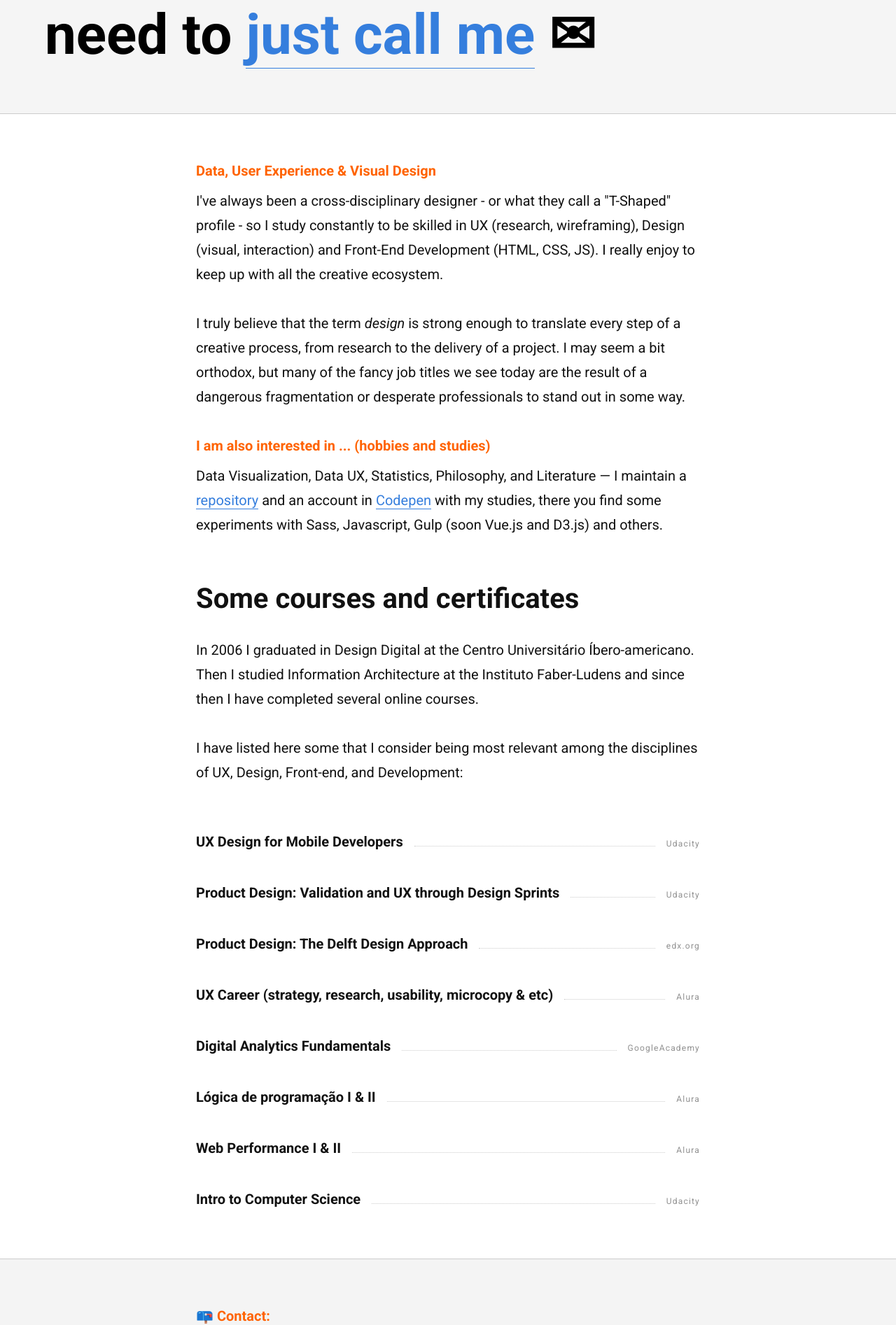
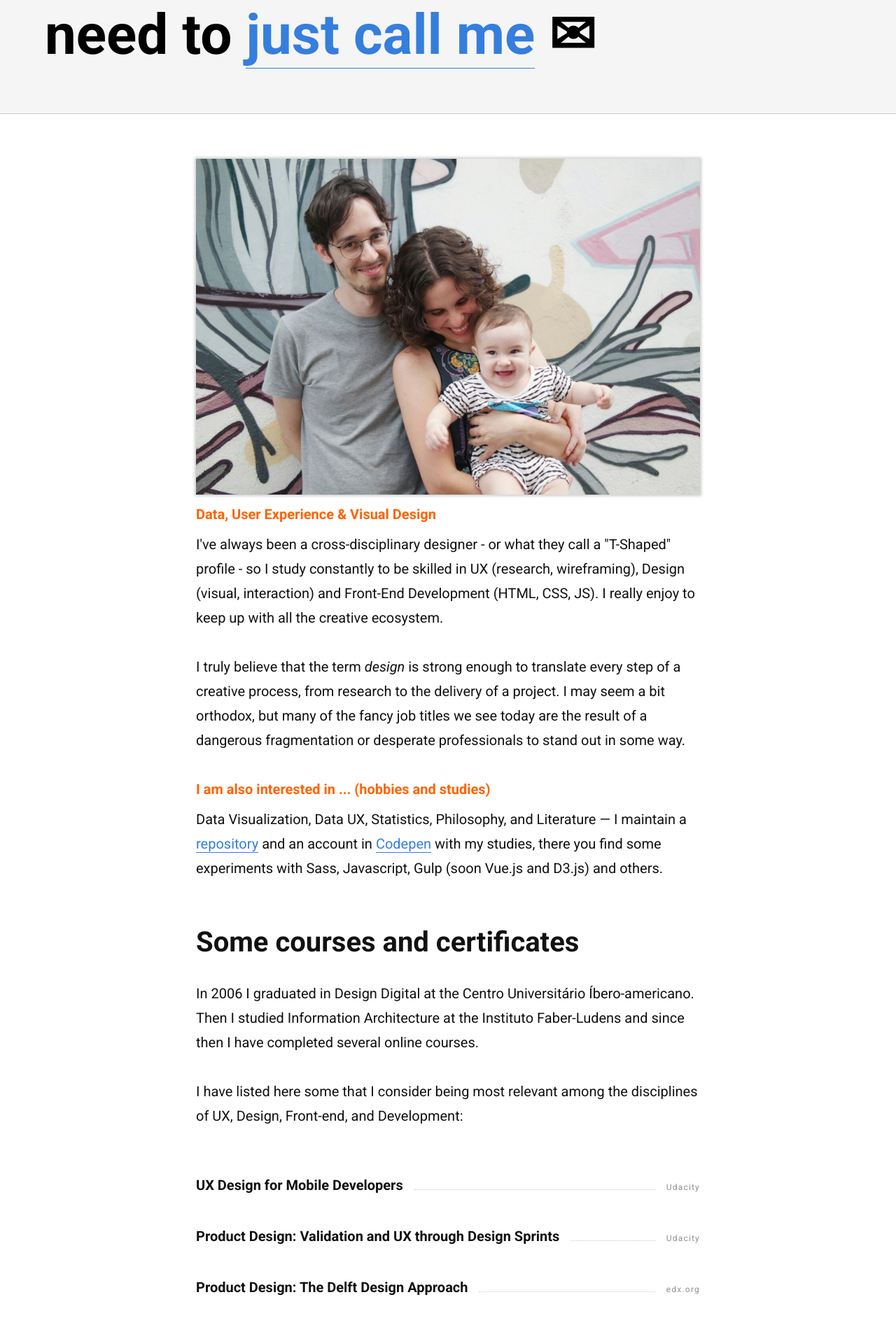
Before and after one commit to roneystones/roneystones, a Jekyll site: the page built from index.html, in a window 1280 px wide. Shown: the part 446-2340 px from the top of the page at 70% size. Built offline with Jekyll 4.4.1, drawn with Linux system fonts in a browser that asks for light colours.

Commit message:
add imagem

```diff
--- a/index.html
+++ b/index.html
@@ -11,7 +11,7 @@ description:
 </header>
 
 <section class="container">
-<!--   <img src="https://images.unsplash.com/photo-1498814217031-5a856f4a18ac?ixlib=rb-0.3.5&ixid=eyJhcHBfaWQiOjEyMDd9&s=4b9b223c190c586990eb70296fad0beb&auto=format&fit=crop&w=1950&q=80" alt="Roney Lacerda"> -->
+  <img class="shadow" src="../assets/images/roneystones.jpg" alt="Roney Lacerda">
 
   <h3>Data, User Experience & Visual Design</h3>
   <p>I've always been a cross-disciplinary designer - or what they call a "T-Shaped" profile - so I study constantly to be skilled in UX (research, wireframing), Design (visual, interaction) and Front-End Development (HTML, CSS, JS). I really enjoy to keep up with all the creative ecosystem.</p>
```
Also changed, not shown: assets/images/roneystones.jpg (added).
